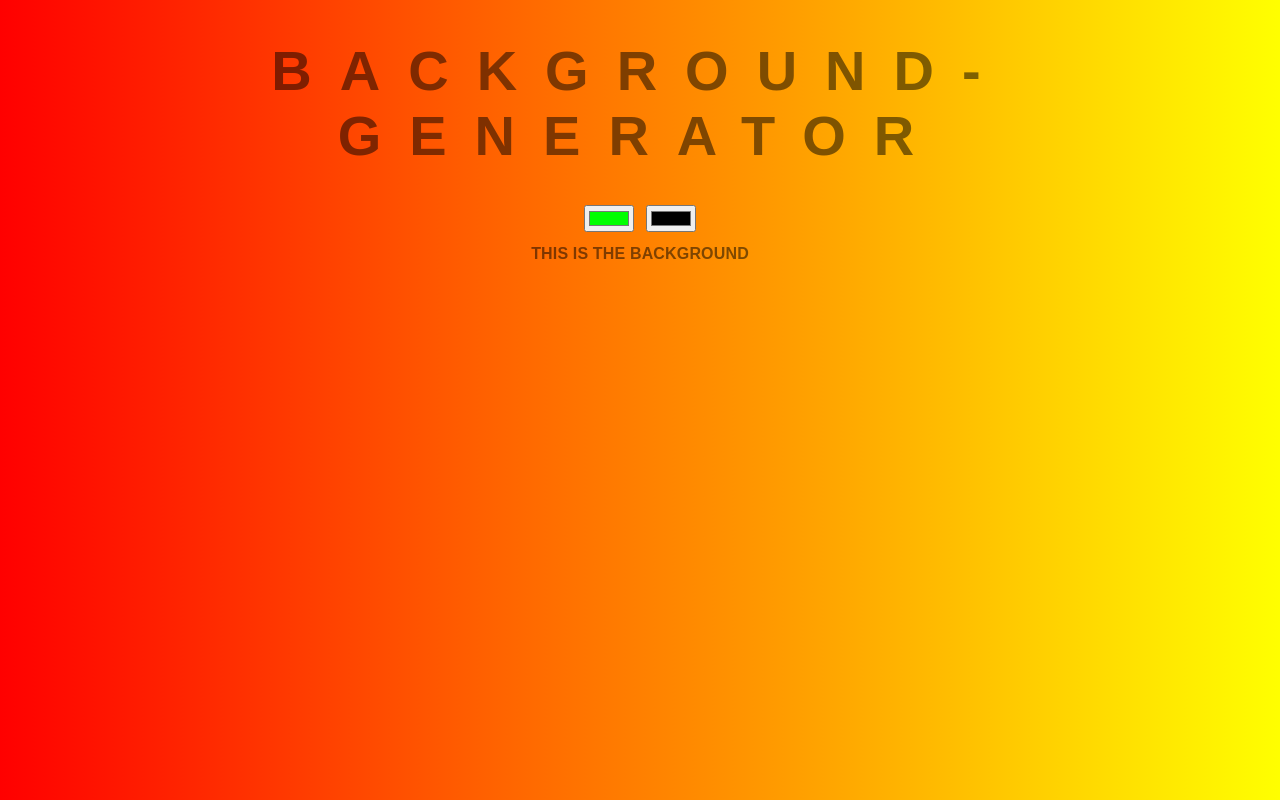
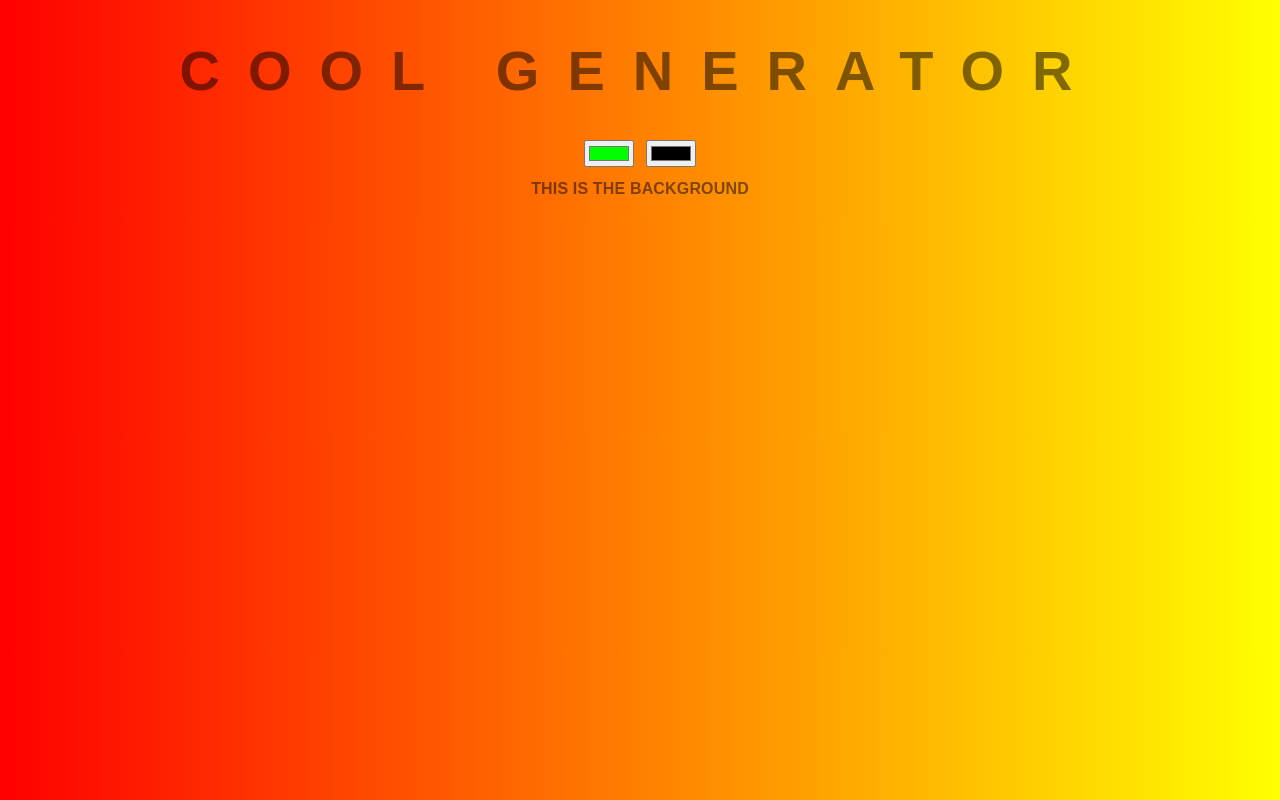
Before and after one commit to ian30/background-generator, a plain HTML site: page index.html in a window 1280 px wide. Drawn offline with Linux system fonts and the light colour scheme.

Commit message:
changing title

```diff
--- a/index.html
+++ b/index.html
@@ -8,7 +8,7 @@
     <title>Grradient Background</title>
 </head>
 <body id="gradient">
-    <h1>background-generator</h1>
+    <h1>Cool generator</h1>
     <input type="color" name="color1" class="color1" value="#00ff00">
     <input type="color" name="color2" class="color2" value="#ff00">
     <h2>This is the background</h2>
```
